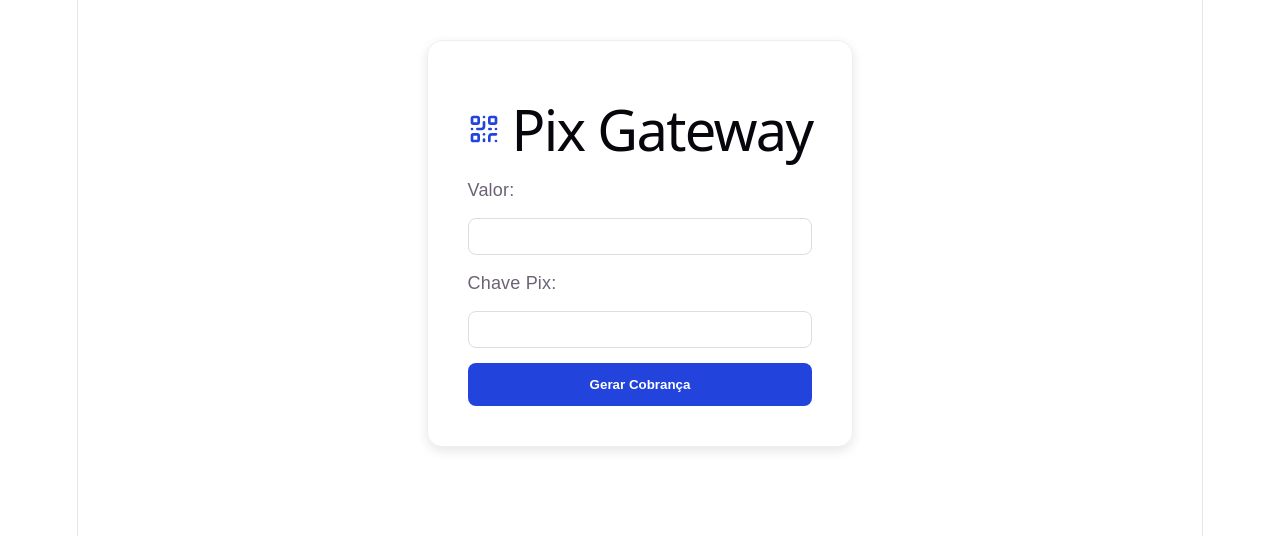
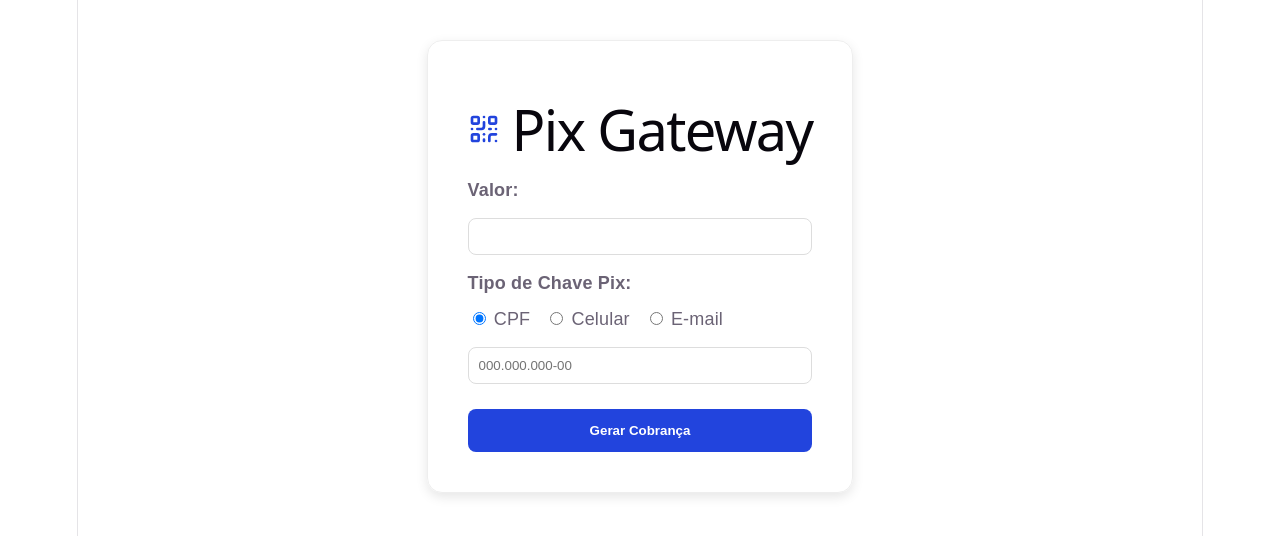
Before and after one commit to feliperjj/pix-gateway, a React app in the folder frontend/: page / in a window 1280 px wide. Shown: the top 536 px of the page. Built offline with nearby package versions, Linux system fonts and the light colour scheme; the HTML template or start-up script is replaced by a standard one.

Commit message:
Atualizações

```diff
--- a/frontend/src/App.jsx
+++ b/frontend/src/App.jsx
@@ -1,11 +1,12 @@
 import React, { useState, useEffect } from 'react';
 import axios from 'axios';
 import { QrCode as QrIcon, Copy, CheckCircle, Wallet } from 'lucide-react';
-import QRCode from 'qrcode'; // Biblioteca base
+import QRCode from 'qrcode';
 
 function App() {
   const [valor, setValor] = useState('');
   const [chave, setChave] = useState('');
+  const [tipoChave, setTipoChave] = useState('CPF'); // Novo estado para controlar o tipo de chave
   const [cobranca, setCobranca] = useState(null);
   const [qrImageUrl, setQrImageUrl] = useState('');
   const [loading, setLoading] = useState(false);
@@ -22,6 +23,25 @@ function App() {
     }
   }, [cobranca]);
 
+  // Função que aplica a máscara dinamicamente
+  const handleChaveChange = (e) => {
+    let valor = e.target.value;
+
+    if (tipoChave === 'CPF') {
+      valor = valor.replace(/\D/g, ''); // Remove tudo que não for número
+      valor = valor.replace(/(\d{3})(\d)/, '$1.$2');
+      valor = valor.replace(/(\d{3})(\d)/, '$1.$2');
+      valor = valor.replace(/(\d{3})(\d{1,2})$/, '$1-$2');
+    } else if (tipoChave === 'CELULAR') {
+      valor = valor.replace(/\D/g, ''); // Remove tudo que não for número
+      valor = valor.replace(/(\d{2})(\d)/, '($1) $2');
+      valor = valor.replace(/(\d{5})(\d{4})$/, '$1-$2');
+    }
+    // Se for E-mail, não aplica máscara nenhuma
+
+    setChave(valor);
+  };
+
   const gerarPix = async (e) => {
     e.preventDefault();
     setLoading(true);
@@ -29,7 +49,7 @@ function App() {
       const response = await axios.post(API_URL, { valor: parseFloat(valor), chavePix: chave }, authConfig);
       setCobranca(response.data);
     } catch (error) {
-      alert("Erro ao conectar com o Backend! Verifique a porta 8080.");
+      alert("Erro ao conectar com o Backend! Verifique a porta 8080 ou os logs.");
     } finally { setLoading(false); }
   };
 
@@ -50,11 +70,36 @@ function App() {
 
       {!cobranca ? (
         <form onSubmit={gerarPix} style={{ display: 'flex', flexDirection: 'column', gap: '15px', textAlign: 'left' }}>
-          <label>Valor:</label>
+
+          <label style={{ fontWeight: 'bold' }}>Valor:</label>
           <input type="number" step="0.01" value={valor} onChange={(e) => setValor(e.target.value)} required style={{ padding: '10px', borderRadius: '8px', border: '1px solid #ddd' }} />
-          <label>Chave Pix:</label>
-          <input type="email" value={chave} onChange={(e) => setChave(e.target.value)} required style={{ padding: '10px', borderRadius: '8px', border: '1px solid #ddd' }} />
-          <button type="submit" disabled={loading} style={{ padding: '14px', background: '#24d', color: '#fff', border: 'none', borderRadius: '8px', cursor: 'pointer', fontWeight: 'bold' }}>
+
+          {/* Seleção do Tipo de Chave */}
+          <label style={{ fontWeight: 'bold' }}>Tipo de Chave Pix:</label>
+          <div style={{ display: 'flex', gap: '15px', marginTop: '-5px' }}>
+            <label style={{ cursor: 'pointer' }}>
+              <input type="radio" checked={tipoChave === 'CPF'} onChange={() => {setTipoChave('CPF'); setChave('');}} /> CPF
+            </label>
+            <label style={{ cursor: 'pointer' }}>
+              <input type="radio" checked={tipoChave === 'CELULAR'} onChange={() => {setTipoChave('CELULAR'); setChave('');}} /> Celular
+            </label>
+            <label style={{ cursor: 'pointer' }}>
+              <input type="radio" checked={tipoChave === 'EMAIL'} onChange={() => {setTipoChave('EMAIL'); setChave('');}} /> E-mail
+            </label>
+          </div>
+
+          {/* Input da Chave com atributos dinâmicos */}
+          <input
+            type={tipoChave === 'EMAIL' ? 'email' : 'text'}
+            value={chave}
+            onChange={handleChaveChange}
+            maxLength={tipoChave === 'CPF' ? 14 : tipoChave === 'CELULAR' ? 15 : 100}
+            placeholder={tipoChave === 'CPF' ? '000.000.000-00' : tipoChave === 'CELULAR' ? '(00) 00000-0000' : 'exemplo@email.com'}
+            required
+            style={{ padding: '10px', borderRadius: '8px', border: '1px solid #ddd' }}
+          />
+
+          <button type="submit" disabled={loading} style={{ padding: '14px', background: '#24d', color: '#fff', border: 'none', borderRadius: '8px', cursor: 'pointer', fontWeight: 'bold', marginTop: '10px' }}>
             {loading ? 'Processando...' : 'Gerar Cobrança'}
           </button>
         </form>
@@ -64,7 +109,6 @@ function App() {
             <CheckCircle color="#28a745" size={80} style={{ margin: '20px auto' }} />
           ) : (
             <div style={{ background: 'white', padding: '15px', borderRadius: '10px', display: 'inline-block', margin: '10px auto', boxShadow: '0 2px 8px rgba(0,0,0,0.1)' }}>
-              {/* USANDO UMA TAG IMG COMUM - NÃO DÁ ERRO DE COMPONENTE */}
               {qrImageUrl && <img src={qrImageUrl} alt="QR Code" style={{ width: '200px' }} />}
             </div>
           )}
@@ -72,14 +116,14 @@ function App() {
           <h3>{cobranca.status === 'PAGO' ? 'Pago!' : 'Escaneie o QR Code'}</h3>
           <p style={{ fontSize: '24px', fontWeight: 'bold' }}>R$ {cobranca.valor.toFixed(2)}</p>
 
-          <textarea readOnly value={cobranca.pixCopiaCola} style={{ width: '100%', height: '50px', fontSize: '10px', marginBottom: '10px' }} />
+          <textarea readOnly value={cobranca.pixCopiaCola} style={{ width: '100%', height: '50px', fontSize: '10px', marginBottom: '10px', padding: '5px' }} />
 
           {cobranca.status !== 'PAGO' && (
             <button onClick={simularPagamento} disabled={loading} style={{ width: '100%', padding: '12px', background: '#28a745', color: '#fff', border: 'none', borderRadius: '6px', fontWeight: 'bold', cursor: 'pointer' }}>
               {loading ? 'Confirmando...' : 'Simular Recebimento'}
             </button>
           )}
-          <button onClick={() => { setCobranca(null); setQrImageUrl(''); }} style={{ marginTop: '15px', border: 'none', background: 'none', color: '#666', cursor: 'pointer', textDecoration: 'underline' }}>Nova Cobrança</button>
+          <button onClick={() => { setCobranca(null); setQrImageUrl(''); setChave(''); setValor(''); }} style={{ marginTop: '15px', border: 'none', background: 'none', color: '#666', cursor: 'pointer', textDecoration: 'underline' }}>Nova Cobrança</button>
         </div>
       )}
     </div>
```
Also changed, not shown: 1 other file (tests, documents, lock files or other folders).
